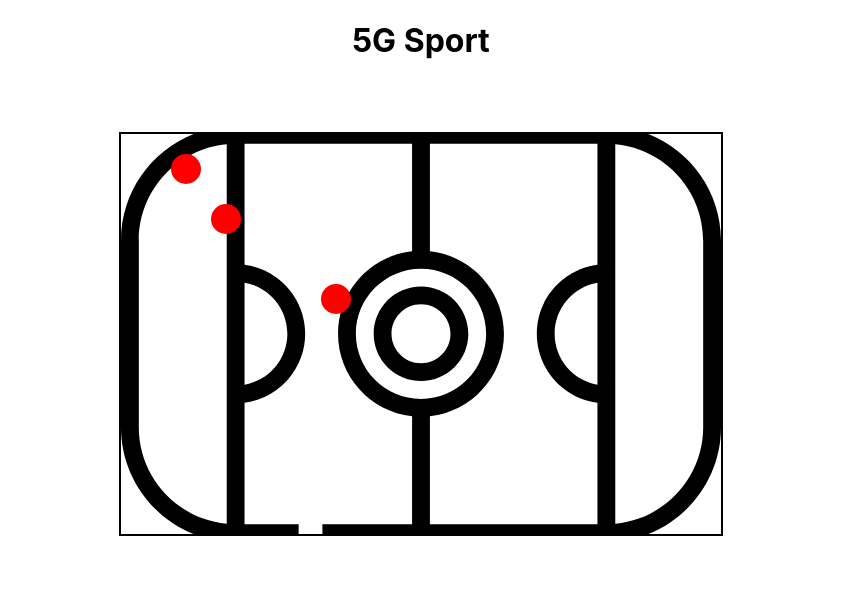
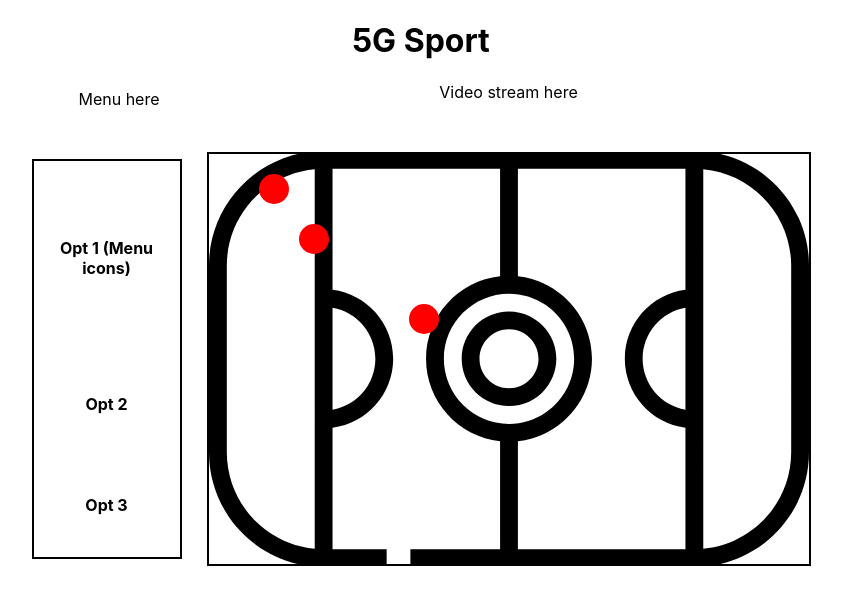
Before and after one commit to Onsbohh/5G-Sport-Application, a React (Create React App) app in the folder frontend/: page / in a window 1280 px wide. Shown: the top 604 px of the page, without its empty margins (219-1061 px from the left). Built offline with nearby package versions, Linux system fonts and the light colour scheme.

Commit message:
more vis.

```diff
--- a/frontend/src/App.js
+++ b/frontend/src/App.js
@@ -1,5 +1,6 @@
 import './App.css';
 import Rectangle from "./components/Rectangle";
+import Menu from "./components/Menu";
 
 function App() {
   return (
@@ -10,6 +11,7 @@ function App() {
               justifyContent: "center",
               alignItems: "center",
           }}>
+              <Menu/>
               <Rectangle/>
           </div>
       </div>
--- a/frontend/src/components/Menu.js
+++ b/frontend/src/components/Menu.js
@@ -0,0 +1,29 @@
+import React from "react";
+
+const Menu = () => {
+    const style = {
+        border: "2px solid #000",
+        marginTop: "50px",
+        marginRight: "25px",
+        height: "400px",
+        width: "150px",
+        left: "0px",
+        position:"relative"
+    }
+    return (
+        <div> Menu here
+            <table style={style}>
+                <tr>
+                    <th>Opt 1 (Menu icons)</th>
+                </tr>
+                <tr>
+                    <th>Opt 2</th>
+                </tr>
+                <tr>
+                    <th>Opt 3</th>
+                </tr>
+            </table>
+        </div>
+    )
+}
+export default Menu
--- a/frontend/src/components/PlayerIcon.js
+++ b/frontend/src/components/PlayerIcon.js
@@ -1,6 +1,6 @@
 import React from "react";
 
-function PlayerIcon(props) {
+const PlayerIcon = (props) => {
     const style = {
         width: "30px",
         height: "30px",
--- a/frontend/src/components/Rectangle.js
+++ b/frontend/src/components/Rectangle.js
@@ -1,15 +1,19 @@
 import React from "react";
 import hockey_rink from './hockey_rink.svg'
 import PlayerIcon from "./PlayerIcon";
-function Rectangle () {
+
+const Rectangle = () => {
     const style = {
         width: "600px",
-        height: "400px",
+        height: "410px",
         border: "2px solid #000",
         marginTop: "50px",
         position: "relative"
     }
-    return <div style={style}>
+    return (
+        <div>
+            Video stream here
+        <div style={style}>
         <img
             src={hockey_rink}
             alt={"hockey rink"}
@@ -22,6 +26,8 @@ function Rectangle () {
         <PlayerIcon top={"20px"} left={"50px"}/>
         <PlayerIcon top={"70px"} left={"90px"}/>
         <PlayerIcon top={"150px"} left={"200px"}/>
+        </div>
     </div>
+    )
 }
 export default Rectangle
--- a/frontend/src/index.css
+++ b/frontend/src/index.css
@@ -11,3 +11,7 @@ code {
   font-family: source-code-pro, Menlo, Monaco, Consolas, 'Courier New',
     monospace;
 }
+
+th, td, tr {
+  border: 1px #000
+}
```
